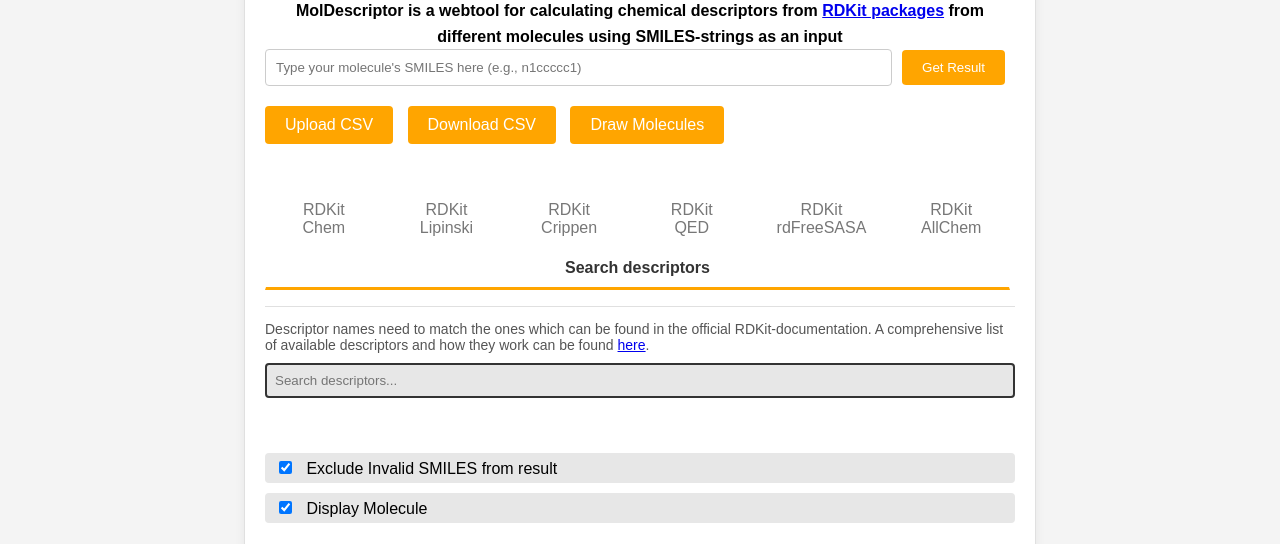
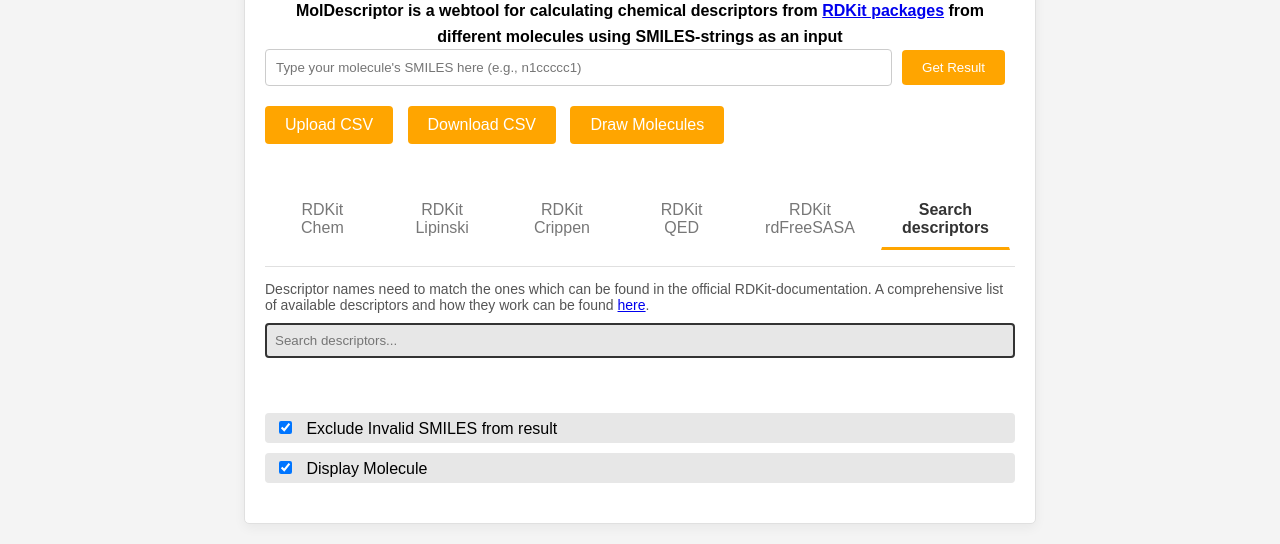
Before and after one commit to masve123/molecule-descriptors-webtool, a Flask app: page / in a window 1280 px wide. Shown: the part 171-715 px from the top of the page. Run offline with Flask 3, Linux system fonts and the light colour scheme; grey boxes are pictures that could not be loaded.

Commit message:
fjernet allchem

```diff
--- a/app/app.py
+++ b/app/app.py
@@ -84,7 +84,7 @@ def get_all_descriptors():
         'crippen': {name: func for name, func in inspect.getmembers(Crippen, inspect.isfunction) if filter_method(name)},
         'qed': {name: func for name, func in inspect.getmembers(QED, inspect.isfunction) if filter_method(name)},
         'rdfreesasa': {name: func for name, func in inspect.getmembers(rdFreeSASA, inspect.isfunction) if filter_method(name)},
-        'allchem': {name: func for name, func in inspect.getmembers(AllChem, inspect.isfunction) if filter_method(name)},
+        #'allchem': {name: func for name, func in inspect.getmembers(AllChem, inspect.isfunction) if filter_method(name)},
     }
 
     # Manually added methods
@@ -95,7 +95,7 @@ def get_all_descriptors():
 
 ### Checks if the mtehod contains name of methods that dont work. Manual tests
 def filter_method(name):
-        not_working_methods = ["rundoctest", "auto", 'namedtuple', 'setdescriptordersion', '_init', '_readpatts']
+        not_working_methods = ["rundoctest", "auto", 'namedtuple', 'setdescriptordersion', '_init', '_readpatts', 'ads']
         #not_working_methods = []
         for not_working in not_working_methods:
             if not_working.lower() in name.lower():
--- a/app/templates/index.html
+++ b/app/templates/index.html
@@ -6,7 +6,8 @@
     <meta name="viewport" content="width=device-width, initial-scale=1.0">
     <link rel="stylesheet" type="text/css" href="{{ url_for('static', filename='css/styles.css') }}">
     <link rel="shortcut icon" href="{{ url_for('static', filename='favicon/favicon.ico') }}">
-    <script type="text/javascript" language="javascript" src="{{ url_for('static', filename='editor-molecules/node_modules/jsme-editor/jsme.nocache.js') }}"></script>
+    <script type="text/javascript" language="javascript"
+        src="{{ url_for('static', filename='editor-molecules/node_modules/jsme-editor/jsme.nocache.js') }}"></script>
     <title>MolDescriptor</title>
 </head>
 
@@ -22,7 +23,9 @@
     </div>
     <div class="form-container">
         <h1 class="subheader"><span class="mol">Mol</span><span class="descriptor">Descriptor</span></h1>
-        <div class="app-description">MolDescriptor is a webtool for calculating chemical descriptors from <a href="https://rdkit.org/docs/source/rdkit.Chem.html" class="tekst">RDKit packages</a> from different molecules using SMILES-strings as an input</div>
+        <div class="app-description">MolDescriptor is a webtool for calculating chemical descriptors from <a
+                href="https://rdkit.org/docs/source/rdkit.Chem.html" class="tekst">RDKit packages</a> from different
+            molecules using SMILES-strings as an input</div>
         <form action="/identify_molecule" method="post" enctype="multipart/form-data">
             <div class="input-container">
                 <input type="text" id="smiles" name="inputField"
@@ -45,7 +48,7 @@
                     <div class="tab" onclick="showTab(event, 'rdkit-Crippen')">RDKit Crippen</div>
                     <div class="tab" onclick="showTab(event, 'rdkit-QED')">RDKit QED</div>
                     <div class="tab" onclick="showTab(event, 'rdkit-rdFreeSASA')">RDKit rdFreeSASA</div>
-                    <div class="tab" onclick="showTab(event, 'rdkit-AllChem')">RDKit AllChem</div>
+                    <!--<div class="tab" onclick="showTab(event, 'rdkit-AllChem')">RDKit AllChem</div> -->
                     <div class="tab active" onclick="showTab(event, 'search-tab')">Search descriptors</div>
                 </ul>
             </div>
@@ -54,7 +57,9 @@
 
             <div class="tab-contents">
                 <div id="search-tab" class="tab-content" style="display: block;">
-                    <p class="search-description">Descriptor names need to match the ones which can be found in the official RDKit-documentation. A comprehensive list of available descriptors and how they work can be found <a href="https://rdkit.org/docs/source/rdkit.Chem.html" class="tekst">here</a>.</p>
+                    <p class="search-description">Descriptor names need to match the ones which can be found in the
+                        official RDKit-documentation. A comprehensive list of available descriptors and how they work
+                        can be found <a href="https://rdkit.org/docs/source/rdkit.Chem.html" class="tekst">here</a>.</p>
                     <input type="text" id="searchBar" placeholder="Search descriptors..." onkeyup="filterDescriptors()">
                     <div id="searchResults" class="checkbox-container"></div>
                 </div>
@@ -104,7 +109,7 @@
                         {% endfor %}
                     </div>
                 </div>
-                <div id="rdkit-AllChem" class="tab-content" style="display: none;">
+                <!--<div id="rdkit-AllChem" class="tab-content" style="display: none;">
                     <div class="checkbox-container">
                         {% for descriptor_name in all_descriptors.allchem %}
                         <label><input type="checkbox" name="displayOptions" value="{{ descriptor_name }}"> {{
@@ -112,7 +117,7 @@
                         {% endfor %}
                     </div>
                 </div>
-
+            -->
             </div>
         </form>
 
```
Lines whose indentation alone changed are shown as unchanged.
